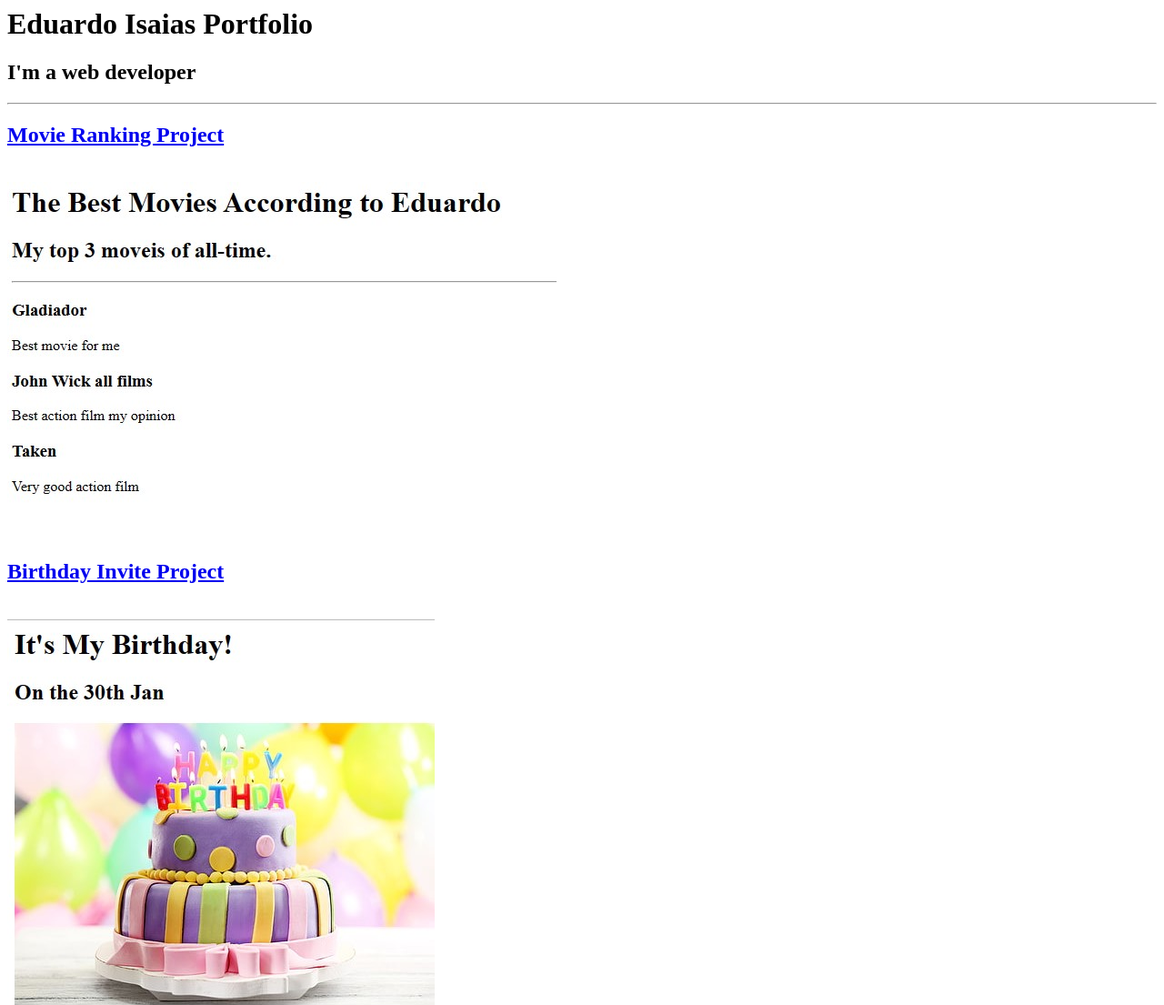
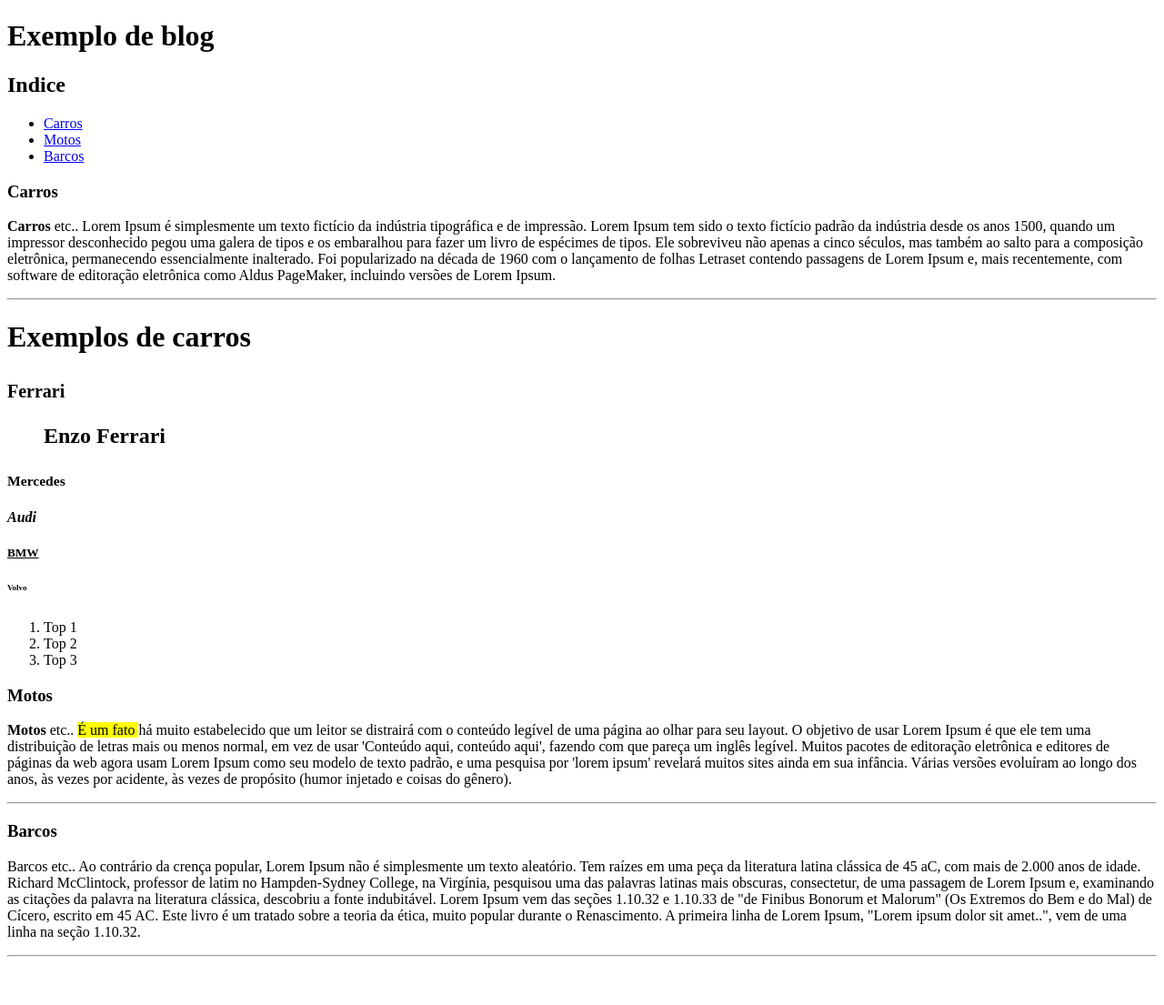
Before and after one commit to eduisaias/html-portifolio, a plain HTML site: page index.html in a window 1280 px wide. Shown: the top 1105 px of the page at 91% size. After the commit the page ends 1060 px from the top, so only its background shows below. Drawn offline with Linux system fonts and the light colour scheme.

Commit message:
Add files via upload
Primeiro desafio DIO

```diff
--- a/index.html
+++ b/index.html
@@ -1,32 +1,40 @@
-<!-- TODO 1: Create the HTML Boilerplate -->
-
-<!-- TODO 2: Add Your previous projects' HTML into the public folder -->
-
-<!-- TODO 3: Take screenshots of your project previews and add the images to the images folder -->
-
-<!-- TODO 4: Add titles/subtitles etc. -->
-
-<!-- TODO 5: Add a link to the project pages -->
-
-<!-- TODO 6: Add images to show the project previews
-HINT for TODO 6: You can use the height attribute set to 200 to make the image smaller:
-https://developer.mozilla.org/en-US/docs/Web/HTML/Element/img#attr-height -->
-
-<!-- TODO 7: Add the Contact Me and About Me page links -->
-
-
-<h1>Eduardo Isaias Portfolio</h1>
-<h2>I'm a web developer</h2>
-<hr/>
-<a href="D:\Desenvolvimento Web\2.4 Movie Ranking Project\index.html"><h2>Movie Ranking Project</h2></a><br/>
-
-<img src="MoviesPrint.jpg" alt="Movies">
-
-<a href="D:\Desenvolvimento Web\3.4 Birthday Invite Project\index.html"><h2>Birthday Invite Project</h2></a><br/>
-<img src="Aniversario.jpg" alt="Aniversario"><br/>
-<br>
-<br>
-
-
-<a href="about.html">About Me</a>
-<a href="contact.html">Contact Me</a>
+<!DOCTYPE html>
+<html lang="en">
+<head>
+    <meta charset="UTF-8">
+    <meta name="viewport" content="width=device-width, initial-scale=1.0">
+    <title>Primeiro Projeto</title>
+</head>
+    <body>
+        <h1>Exemplo de blog</h1>
+        <h2>Indice</h2>
+        <ul>
+            <li><a href=#carros>Carros</a></li>
+            <li><a href=#Motos>Motos</a></li>
+            <li><a href=#Barcos>Barcos</a></li>
+        </ul>
+        <h3 id="Carros">
+            Carros </h3>
+            <p><strong>Carros</strong> etc.. Lorem Ipsum é simplesmente um texto fictício da indústria tipográfica e de impressão. Lorem Ipsum tem sido o texto fictício padrão da indústria desde os anos 1500, quando um impressor desconhecido pegou uma galera de tipos e os embaralhou para fazer um livro de espécimes de tipos. Ele sobreviveu não apenas a cinco séculos, mas também ao salto para a composição eletrônica, permanecendo essencialmente inalterado. Foi popularizado na década de 1960 com o lançamento de folhas Letraset contendo passagens de Lorem Ipsum e, mais recentemente, com software de editoração eletrônica como Aldus PageMaker, incluindo versões de Lorem Ipsum. </p>
+                    <hr>
+                    <h1>Exemplos de carros</h1>
+                    <h2><sub>Ferrari</sub><blockquote>Enzo Ferrari</blockquote></h2>
+                    <h3><small>Mercedes</small></h3>
+                    <h4><i>Audi</i></h4>
+                    <h5><u>BMW</u></h5>
+                    <h6><sup>Volvo</sup></h6>
+                    <ol>
+                        <li>Top 1</li>
+                        <li>Top 2</li>
+                        <li>Top 3</li>
+                    </ol>
+        <h3 id="Motos">
+            Motos</h3>
+            <p><strong>Motos</strong> etc.. <mark>É um fato </mark>há muito estabelecido que um leitor se distrairá com o conteúdo legível de uma página ao olhar para seu layout. O objetivo de usar Lorem Ipsum é que ele tem uma distribuição de letras mais ou menos normal, em vez de usar 'Conteúdo aqui, conteúdo aqui', fazendo com que pareça um inglês legível. Muitos pacotes de editoração eletrônica e editores de páginas da web agora usam Lorem Ipsum como seu modelo de texto padrão, e uma pesquisa por 'lorem ipsum' revelará muitos sites ainda em sua infância. Várias versões evoluíram ao longo dos anos, às vezes por acidente, às vezes de propósito (humor injetado e coisas do gênero).</p>
+                    <hr>
+        <h3 id="Barcos">
+            Barcos</h3>
+            <p></strong>Barcos</strong> etc.. Ao contrário da crença popular, Lorem Ipsum não é simplesmente um texto aleatório. Tem raízes em uma peça da literatura latina clássica de 45 aC, com mais de 2.000 anos de idade. Richard McClintock, professor de latim no Hampden-Sydney College, na Virgínia, pesquisou uma das palavras latinas mais obscuras, consectetur, de uma passagem de Lorem Ipsum e, examinando as citações da palavra na literatura clássica, descobriu a fonte indubitável. Lorem Ipsum vem das seções 1.10.32 e 1.10.33 de "de Finibus Bonorum et Malorum" (Os Extremos do Bem e do Mal) de Cícero, escrito em 45 AC. Este livro é um tratado sobre a teoria da ética, muito popular durante o Renascimento. A primeira linha de Lorem Ipsum, "Lorem ipsum dolor sit amet..", vem de uma linha na seção 1.10.32. </p>
+                    <hr>
+    </body>
+</html>
```
